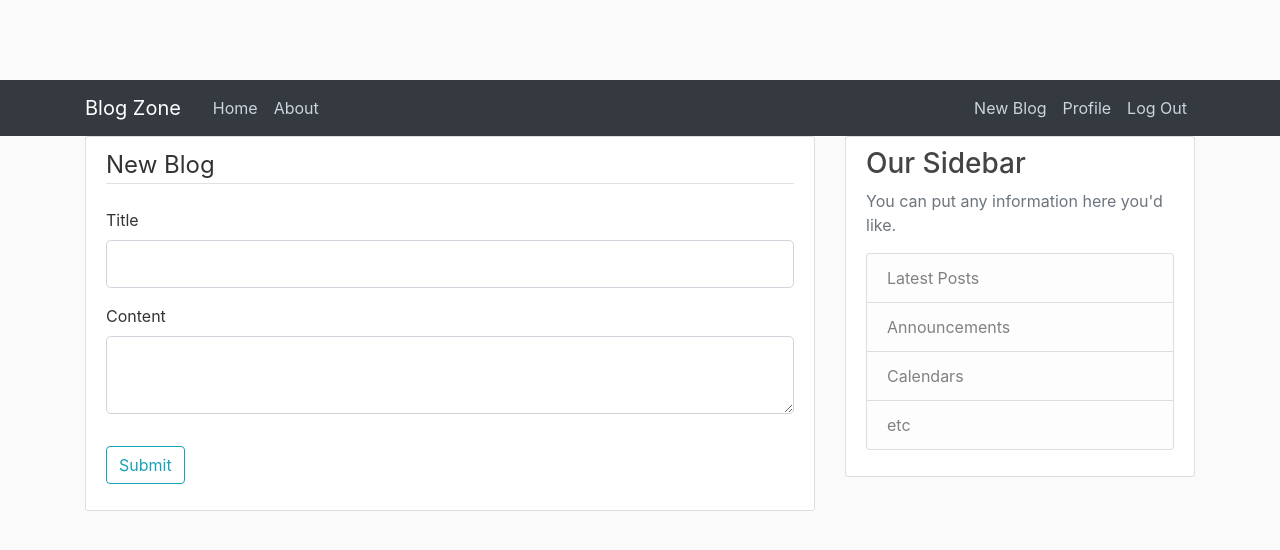
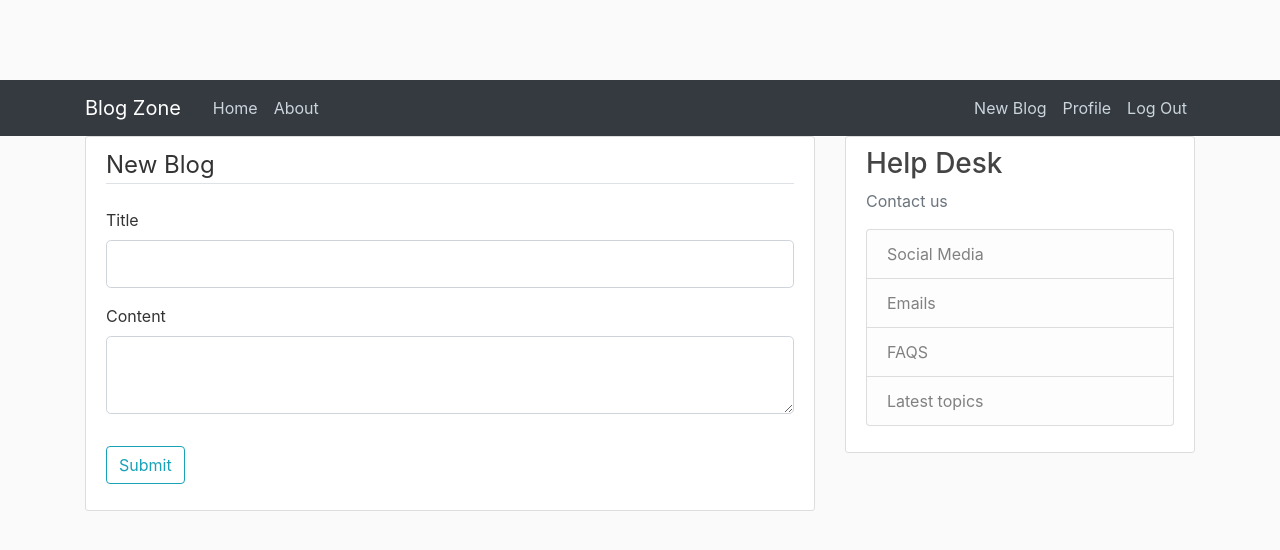
Before and after one commit to virginiah894/Blog-Post, a Flask app: page /blog/new in a window 1280 px wide. Shown: the top 550 px of the page. Run offline with Flask 2, Linux system fonts and the light colour scheme; a user stored in the database is signed in; some libraries are stand-ins or nearby versions.

Commit message:
add more features on the display

```diff
--- a/app/templates/base.html
+++ b/app/templates/base.html
@@ -60,13 +60,13 @@
             </div>
             <div class="col-md-4">
               <div class="content-section">
-                <h3>Our Sidebar</h3>
-                <p class='text-muted'>You can put any information here you'd like.
+                <h3>Help Desk</h3>
+                <p class='text-muted'>Contact us
                   <ul class="list-group">
-                    <li class="list-group-item list-group-item-light">Latest Posts</li>
-                    <li class="list-group-item list-group-item-light">Announcements</li>
-                    <li class="list-group-item list-group-item-light">Calendars</li>
-                    <li class="list-group-item list-group-item-light">etc</li>
+                    <li class="list-group-item list-group-item-light">Social Media</li>
+                    <li class="list-group-item list-group-item-light">Emails</li>
+                    <li class="list-group-item list-group-item-light">FAQS</li>
+                    <li class="list-group-item list-group-item-light">Latest topics</li>
                   </ul>
                 </p>
               </div>
```
